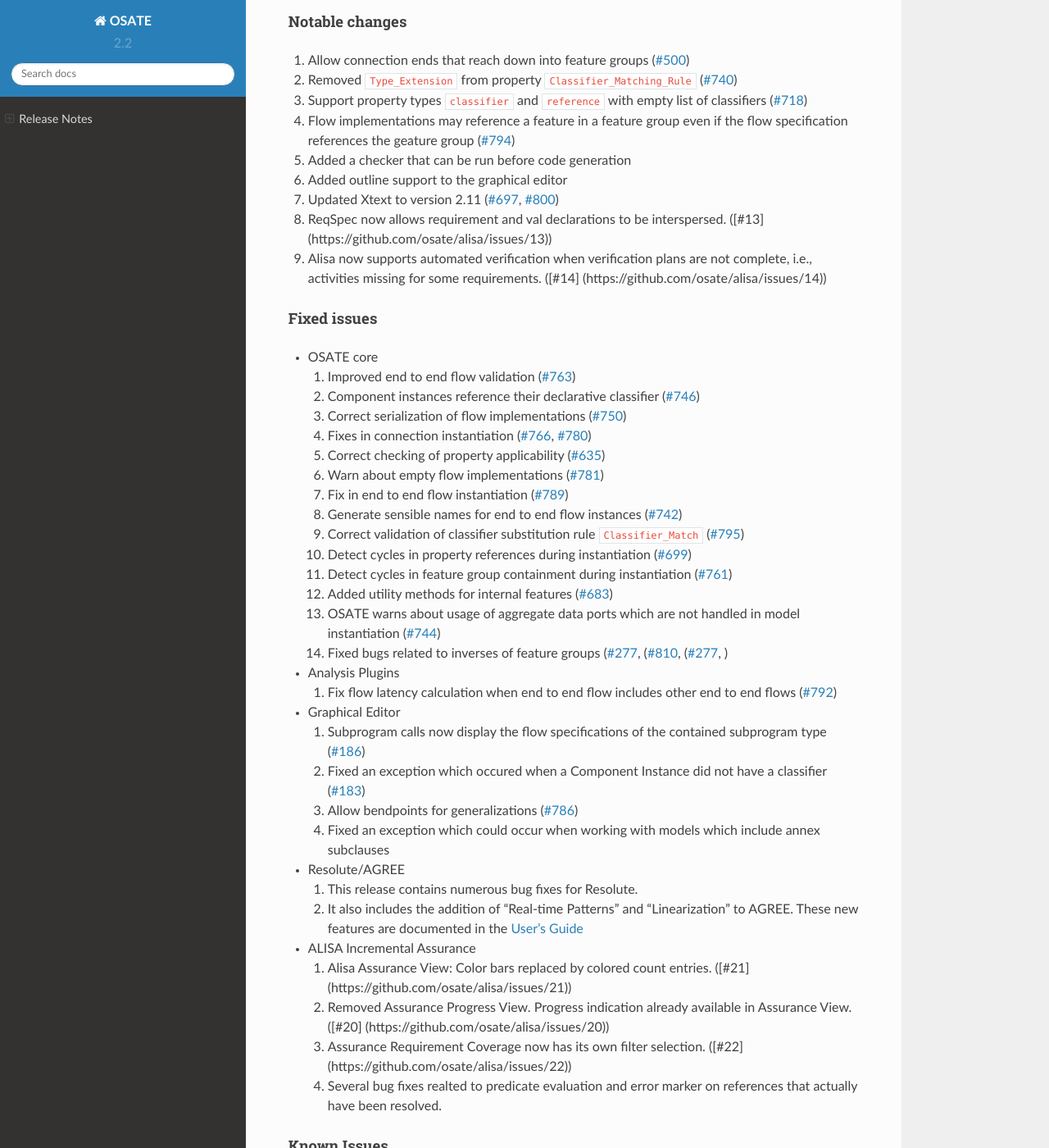
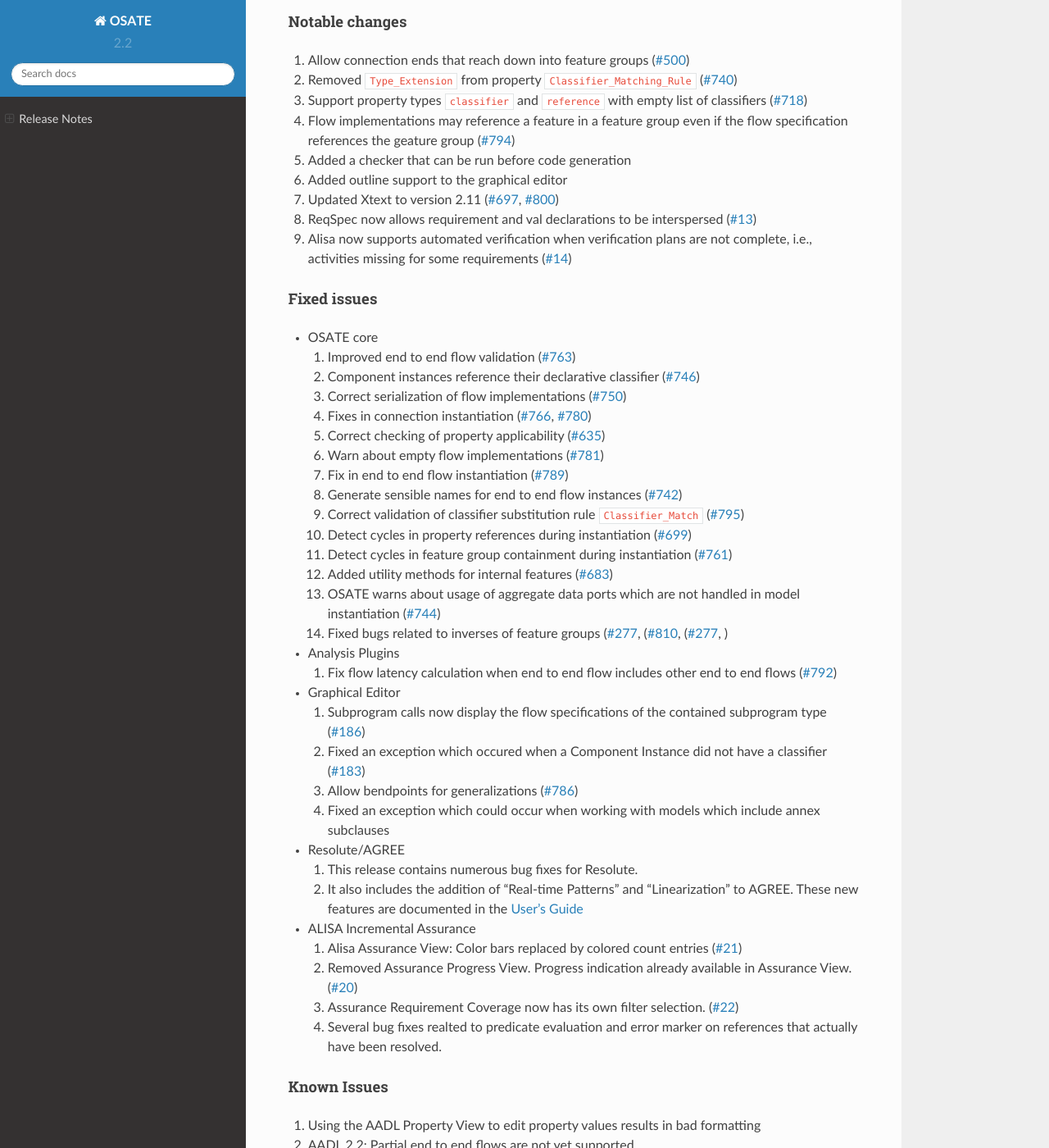
Before and after one commit to osate/website, a Sphinx documentation site: the page built from source/osate-releases.md, in a window 1280 px wide and 1400 px high, scrolled down 516 px. Shown: the whole window at 82% size. Built offline with Sphinx 7.4.7 and the Read the Docs theme 2.0.0, drawn with Linux system fonts in a browser that asks for light colours.

Commit message:
Update osate-releases.md
Fixed links to issues

```diff
--- a/source/osate-releases.md
+++ b/source/osate-releases.md
@@ -24,8 +24,9 @@
 1. Added a checker that can be run before code generation
 1. Added outline support to the graphical editor
 1. Updated Xtext to version 2.11 ([#697](https://github.com/osate/osate2-core/issues/697), [#800](https://github.com/osate/osate2-core/issues/800))
-1. ReqSpec now allows requirement and val declarations to be interspersed. ([#13] (https://github.com/osate/alisa/issues/13))
-1. Alisa now supports automated verification when verification plans are not complete, i.e., activities missing for some requirements. ([#14] (https://github.com/osate/alisa/issues/14))
+1. ReqSpec now allows requirement and val declarations to be interspersed ([#13](https://github.com/osate/alisa/issues/13))
+1. Alisa now supports automated verification when verification plans are not complete, i.e., activities missing for some requirements ([#14](https://github.com/osate/alisa/issues/14))
+
 <!---
 1. Added AADL and ALISA file types to Eclipse logical model
    - Dependent files are added to git commits
@@ -60,9 +61,9 @@
   1. This release contains numerous bug fixes for Resolute.
   1. It also includes the addition of "Real-time Patterns" and "Linearization" to AGREE. These new features are documented in the [User's Guide](https://github.com/smaccm/smaccm/raw/master/documentation/agree/AGREE%20Users%20Guide.pdf)
 * ALISA Incremental Assurance
-  1. Alisa Assurance View: Color bars replaced by colored count entries. ([#21] (https://github.com/osate/alisa/issues/21))
-  1. Removed Assurance Progress View. Progress indication already available in Assurance View. ([#20] (https://github.com/osate/alisa/issues/20))
-  1. Assurance Requirement Coverage now has its own filter selection. ([#22] (https://github.com/osate/alisa/issues/22))
+  1. Alisa Assurance View: Color bars replaced by colored count entries ([#21](https://github.com/osate/osate2-core/issues/21))
+  1. Removed Assurance Progress View. Progress indication already available in Assurance View. ([#20](https://github.com/osate/alisa/issues/20))
+  1. Assurance Requirement Coverage now has its own filter selection. ([#22](https://github.com/osate/alisa/issues/22))
   1. Several bug fixes realted to predicate evaluation and error marker on references that actually have been resolved.
 
 
```
